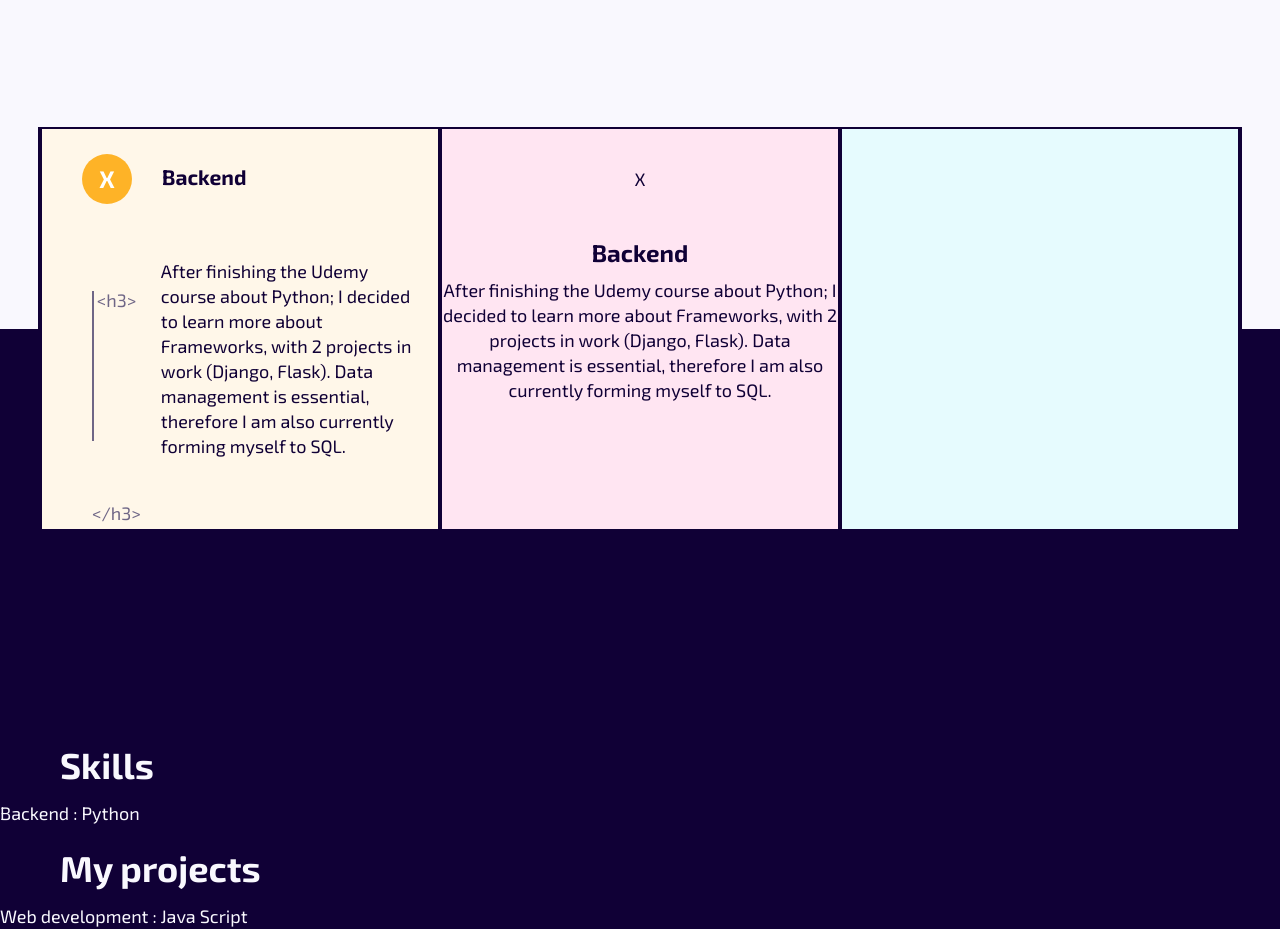
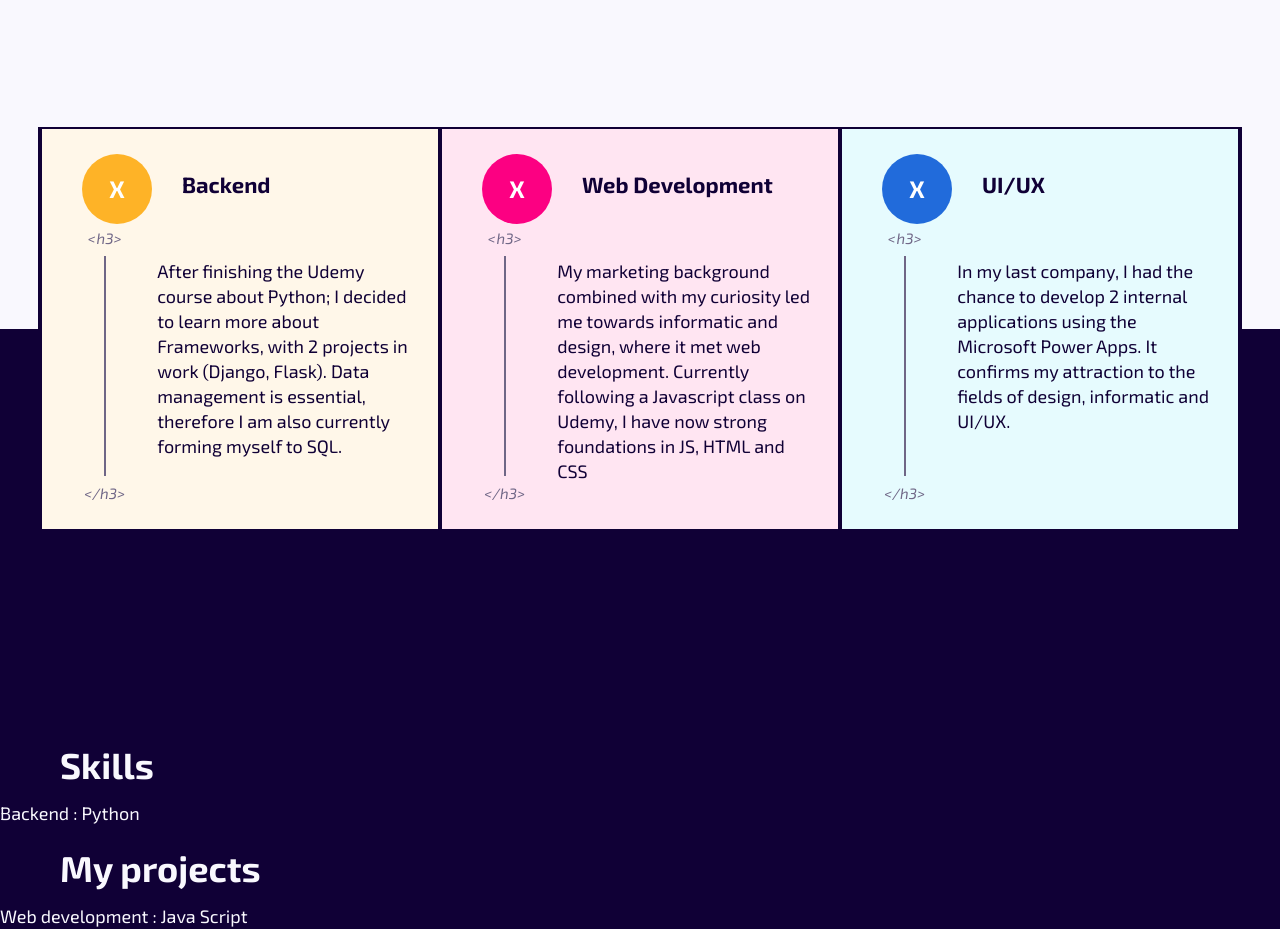
Before and after one commit to BalthazarCoq/BalthazarCoq.github.io, a website: page index.html in a window 1280 px wide. Shown: the part 1044-1973 px from the top of the page. Drawn offline with nearby package versions, Linux system fonts and the light colour scheme.

Commit message:
Box skills finish v1

```diff
--- a/custom.css
+++ b/custom.css
@@ -81,7 +81,7 @@ h2 {
 h3 {
   font-family: 'Exo 2', sans-serif;
   font-weight: 700;
-  font-size: 2.1rem;
+  font-size: 2.2rem;
   padding: 1rem;
   margin-left: 5rem;
   margin-right: 5rem;
@@ -253,6 +253,7 @@ p {
   max-height: 100%;
   width: 33.333%;
   z-index: 20;
+
   border-style: solid;
   border-width: 0rem 0.2rem 0rem 0.2rem;
   border-color: var(--dark);
@@ -286,19 +287,29 @@ p {
   display: flex;
   justify-content: center;
   align-items: center;
-  width: 5rem;
-  height: 5rem;
-  background-color: var(--tertiary); /* Yellow background */
+  width: 7rem;
+  height: 7rem;
   color: white;
   font-size: 24px;
   font-weight: bold;
   border-radius: 50%; /* Make it round */
   margin-right: 2rem; /* Space between icon and content */
   margin-left: 4rem;
+  margin-top: 2rem;
+}
+.icon1 {
+  background-color: var(--tertiary); /* Yellow background */
+}
+.icon2 {
+  background-color: var(--secondary); /* Yellow background */
+}
+.icon3 {
+  background-color: var(--primary); /* Yellow background */
 }
 
 h3.skill {
   margin-left: 0rem;
+  margin-top: 1.5rem;
 }
 .skill.content {
   height: 75%;
@@ -309,23 +320,37 @@ h3.skill {
 .skill.horizontal-band {
   width: 20%;
   height: 85%;
-  margin: 1rem 1rem 5rem 5rem;
-  display: grid;
+  margin: 1rem 1rem 4rem 3rem;
+  display: flex;
+  flex-direction: column;
+  justify-content: center;
   align-items: center;
+  text-align: center;
 }
 
 .rectangle {
   width: 0.2rem;
-  height: 15rem;
+  height: 22rem;
   background: var(--blurry);
+  flex-shrink: 0; /* Prevent shrinking */
 }
 
 .skill.tag {
+  display: inline-block;
   color: var(--blurry);
-  height: 2rem;
+  height: 2.5rem;
+  line-height: 2.5rem;
+  margin: 0.5rem 0; /* Add margin to create space between elements */
+  text-align: center; /* Center text within the span */
+  overflow: hidden; /* Hide overflow text */
+  width: 100%;
+  flex-shrink: 0; /* Prevent shrinking */
+  font-size: 1.5rem;
+  font-style: italic;
 }
 p.skill {
   text-align: left;
+  width: 80%;
   margin: 3rem 2rem 5rem 1rem;
 }
 .about-me {
--- a/index.html
+++ b/index.html
@@ -120,7 +120,7 @@
     <div class="overlay-skills">
       <div class="control-skill" id="skill-1">
         <div class="skill title">
-          <div class="skill icon">X</div>
+          <div class="skill icon icon1">X</div>
           <h3 class="skill">Backend</h3>
         </div>
 
@@ -140,18 +140,44 @@
       </div>
 
       <div class="control-skill" id="skill-2">
-        <div class="icon">X</div>
-        <div class="content">
-          <h3>Backend</h3>
-          <p>
-            After finishing the Udemy course about Python; I decided to learn
-            more about Frameworks, with 2 projects in work (Django, Flask). Data
-            management is essential, therefore I am also currently forming
-            myself to SQL.
+        <div class="skill title">
+          <div class="skill icon icon2">X</div>
+          <h3 class="skill">Web Development</h3>
+        </div>
+
+        <div class="skill content">
+          <div class="skill horizontal-band">
+            <span class="skill tag">&lt;h3&gt;</span>
+            <div class="rectangle"></div>
+            <span class="skill tag">&lt;/h3&gt; </span>
+          </div>
+          <p class="skill">
+            My marketing background combined with my curiosity led me towards
+            informatic and design, where it met web development. Currently
+            following a Javascript class on Udemy, I have now strong foundations
+            in JS, HTML and CSS
           </p>
         </div>
       </div>
-      <div class="control-skill" id="skill-3"></div>
+      <div class="control-skill" id="skill-3">
+        <div class="skill title">
+          <div class="skill icon icon3">X</div>
+          <h3 class="skill">UI/UX</h3>
+        </div>
+
+        <div class="skill content">
+          <div class="skill horizontal-band">
+            <span class="skill tag">&lt;h3&gt;</span>
+            <div class="rectangle"></div>
+            <span class="skill tag">&lt;/h3&gt; </span>
+          </div>
+          <p class="skill">
+            In my last company, I had the chance to develop 2 internal
+            applications using the Microsoft Power Apps. It confirms my
+            attraction to the fields of design, informatic and UI/UX.
+          </p>
+        </div>
+      </div>
     </div>
 
     <!-- Projects -->
```
